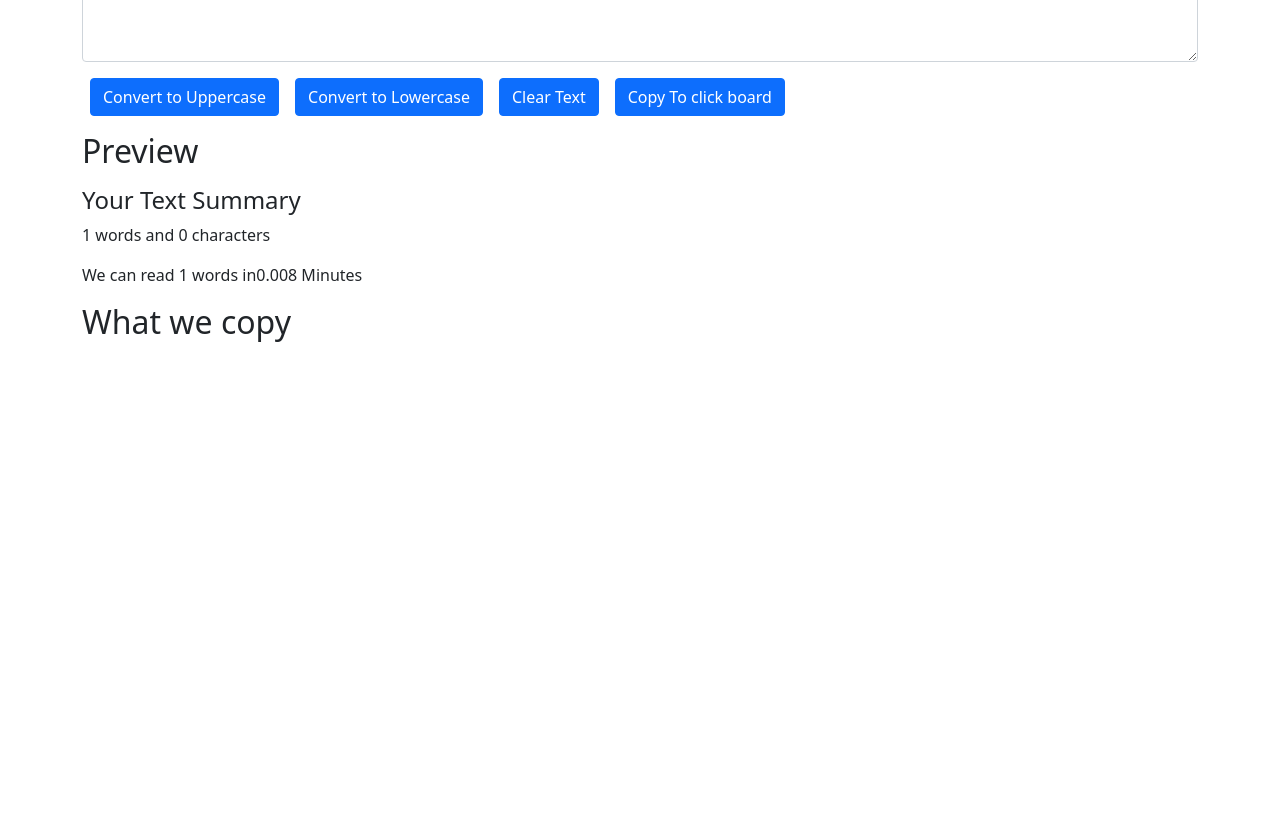
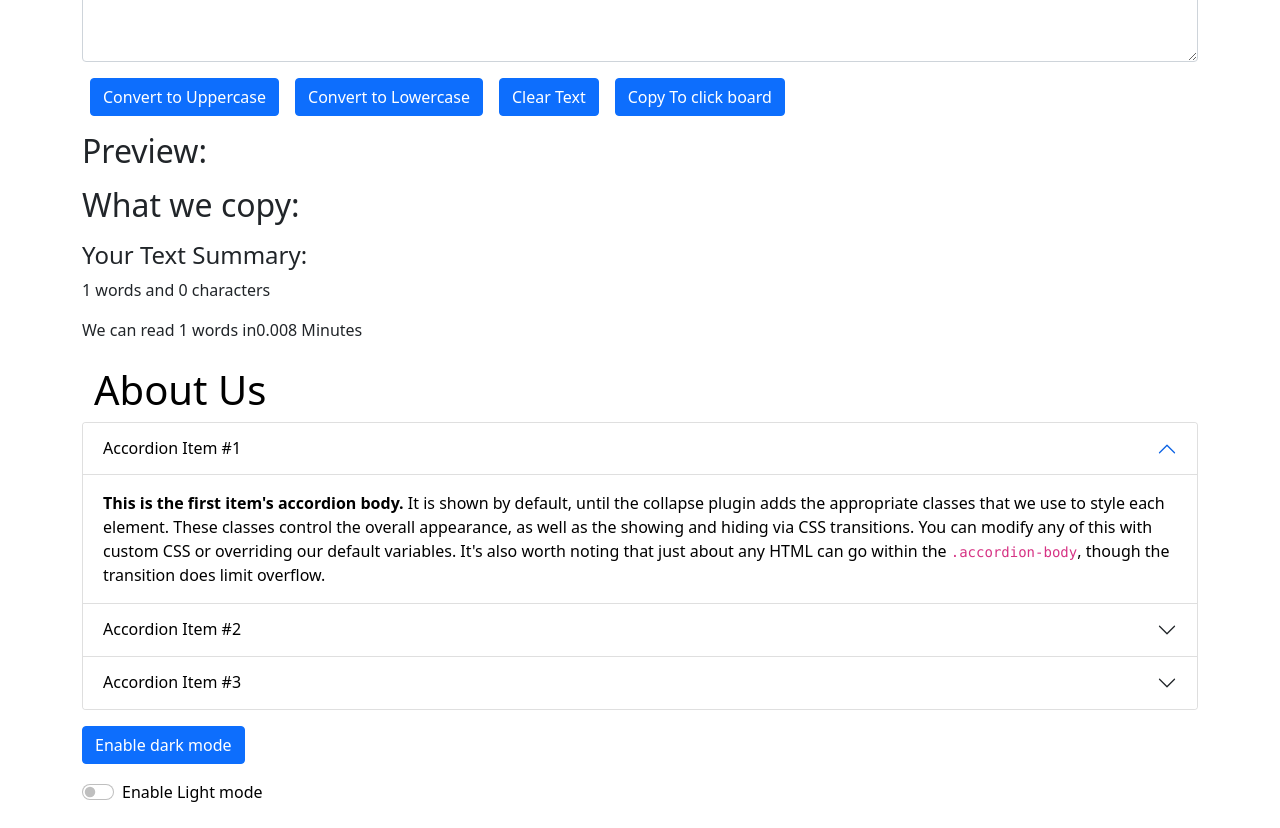
Before and after one commit to ErMapsh/react-Textutil-project, a React (Create React App) app: page / in a window 1280 px wide. Shown: the part 320-1148 px from the top of the page. Before the commit the page ends 800 px from the top, so only its background shows below. Built offline with nearby package versions, Linux system fonts and the light colour scheme.

Commit message:
Dark mode enable disable fuction using hooks

```diff
--- a/src/App.js
+++ b/src/App.js
@@ -1,5 +1,6 @@
 import Navbar from "./components/Navbar";
 import Textform from "./components/Textform";
+import About from "./components/About";
 
 function App() {
   return (
@@ -7,6 +8,7 @@
       <Navbar title="UsingProp" about="Disabled1" />
       {/* <Navbar/> default poperty getting */}
       <Textform heading="Enter Text to Analyze Below"/>
+      <About />
     </>
   );
 }
--- /dev/null
+++ b/src/components/About.js
@@ -0,0 +1,118 @@
+import React, { useState } from "react";
+
+export default function About() {
+
+    //setting hooks
+    const [btntext, setBtnText] = useState("Enable dark mode");
+    const [mystyle, setmystyle] = useState({
+        color: "black",
+        background: "white"
+    });
+
+    const [button, newbutton] = useState("Enable Light mode");
+
+    // event occur when toggle button
+    const darkModeEnableDisable = () => {
+        // console.log("darkModeEnable")
+        if (mystyle.background === "white") {
+            setmystyle({
+                color: "white",
+                background: "black",
+                border: '1px solid white'
+            })
+            setBtnText("Enable Light mode");
+            newbutton("Enable Dark mode")
+        }
+        else {
+            setmystyle({
+                color: "black",
+                background: "white"
+            })
+            setBtnText("Enable Dark mode")
+            newbutton("Enable Light mode")
+        }
+    }
+
+    //we can also change mystyle, text in js
+    // but i set back theme for accordion before setting new hoosk
+
+    // mystyle_we_Can_set ={
+    //     color: "white",
+    //     background: "black"
+    // }
+
+
+    return (
+
+        <div className="container my-4 " style={mystyle} >
+            <h1 className="container my-2">About Us</h1>
+            <div className="accordion" idname="accordionExample">
+                <div className="accordion-item">
+                    <h2 className="accordion-header" idname="headingOne">
+                        <button className="accordion-button" type="button" style={mystyle} data-bs-toggle="collapse" data-bs-target="#collapseOne" aria-expanded="true" aria-controls="collapseOne">
+                            Accordion Item #1
+                        </button>
+                    </h2>
+                    <div idname="collapseOne" className="accordion-collapse collapse show" style={mystyle} aria-labelledby="headingOne" data-bs-parent="#accordionExample">
+                        <div className="accordion-body">
+                            <strong>This is the first item's accordion body.</strong> It is
+                            shown by default, until the collapse plugin adds the appropriate
+                            classes that we use to style each element. These classes control
+                            the overall appearance, as well as the showing and hiding via CSS
+                            transitions. You can modify any of this with custom CSS or
+                            overriding our default variables. It's also worth noting that just
+                            about any HTML can go within the <code>.accordion-body</code>,
+                            though the transition does limit overflow.
+                        </div>
+                    </div>
+                </div>
+                <div className="accordion-item">
+                    <h2 className="accordion-header" idname="headingTwo">
+                        <button className="accordion-button collapsed" type="button" style={mystyle} data-bs-toggle="collapse" data-bs-target="#collapseTwo" aria-expanded="false" aria-controls="collapseTwo">
+                            Accordion Item #2
+                        </button>
+                    </h2>
+                    <div id="collapseTwo" className="accordion-collapse collapse" style={mystyle} aria-labelledby="headingTwo" data-bs-parent="#accordionExample">
+                        <div className="accordion-body">
+                            <strong>This is the second item's accordion body.</strong> It is
+                            hidden by default, until the collapse plugin adds the appropriate
+                            classes that we use to style each element. These classes control
+                            the overall appearance, as well as the showing and hiding via CSS
+                            transitions. You can modify any of this with custom CSS or
+                            overriding our default variables. It's also worth noting that just
+                            about any HTML can go within the <code>.accordion-body</code>,
+                            though the transition does limit overflow.
+                        </div>
+                    </div>
+                </div>
+                <div className="accordion-item">
+                    <h2 className="accordion-header" idname="headingThree">
+                        <button className="accordion-button collapsed" type="button" style={mystyle} data-bs-toggle="collapse" data-bs-target="#collapseThree" aria-expanded="false" aria-controls="collapseThree">
+                            Accordion Item #3
+                        </button>
+                    </h2>
+                    <div id="collapseThree" className="accordion-collapse collapse" style={mystyle} aria-labelledby="headingThree" data-bs-parent="#accordionExample">
+                        <div className="accordion-body">
+                            <strong>This is the third item's accordion body.</strong> It is
+                            hidden by default, until the collapse plugin adds the appropriate
+                            classes that we use to style each element. These classes control
+                            the overall appearance, as well as the showing and hiding via CSS
+                            transitions. You can modify any of this with custom CSS or
+                            overriding our default variables. It's also worth noting that just
+                            about any HTML can go within the <code>.accordion-body</code>,
+                            though the transition does limit overflow.
+                        </div>
+                    </div>
+                </div>
+            </div>
+            <button type="button" className="btn btn-primary my-3" onClick={darkModeEnableDisable}>{btntext}</button>
+
+            <div class="form-check form-switch" onClick={darkModeEnableDisable} >
+                <input class="form-check-input" type="checkbox" role="switch" id="flexSwitchCheckDefault" />
+                <label class="form-check-label" for="flexSwitchCheckDefault">{button}</label>
+            </div>
+        </div>
+    );
+
+
+}
--- a/src/components/Textform.js
+++ b/src/components/Textform.js
@@ -27,8 +27,7 @@
   //excercise stuff
   const CopyToClickBoard = () => {
     navigator.clipboard.writeText(text);
-  }
-
+  };
 
   const HandleOnChange = (event) => {
     console.log("On Change");
@@ -63,10 +62,13 @@
       </div>
 
       <div className="container my-3">
-        <h2>Preview</h2>
+        <h2>Preview:</h2>
         <p>{text}</p>
 
-        <h4>Your Text Summary</h4>
+        <h2>What we copy:</h2>
+        <p>{text}</p>
+
+        <h4>Your Text Summary:</h4>
         <p>
           {text.split(" ").length} words and {text.length} characters
         </p>
@@ -77,8 +79,7 @@
           {text.split(" ").length * 0.008} Minutes
         </p>
 
-        <h2>What we copy</h2>
-        <p>{text}</p>
+
       </div>
     </>
   );
```
Also changed, not shown: 1 other file (tests, documents, lock files or other folders).
